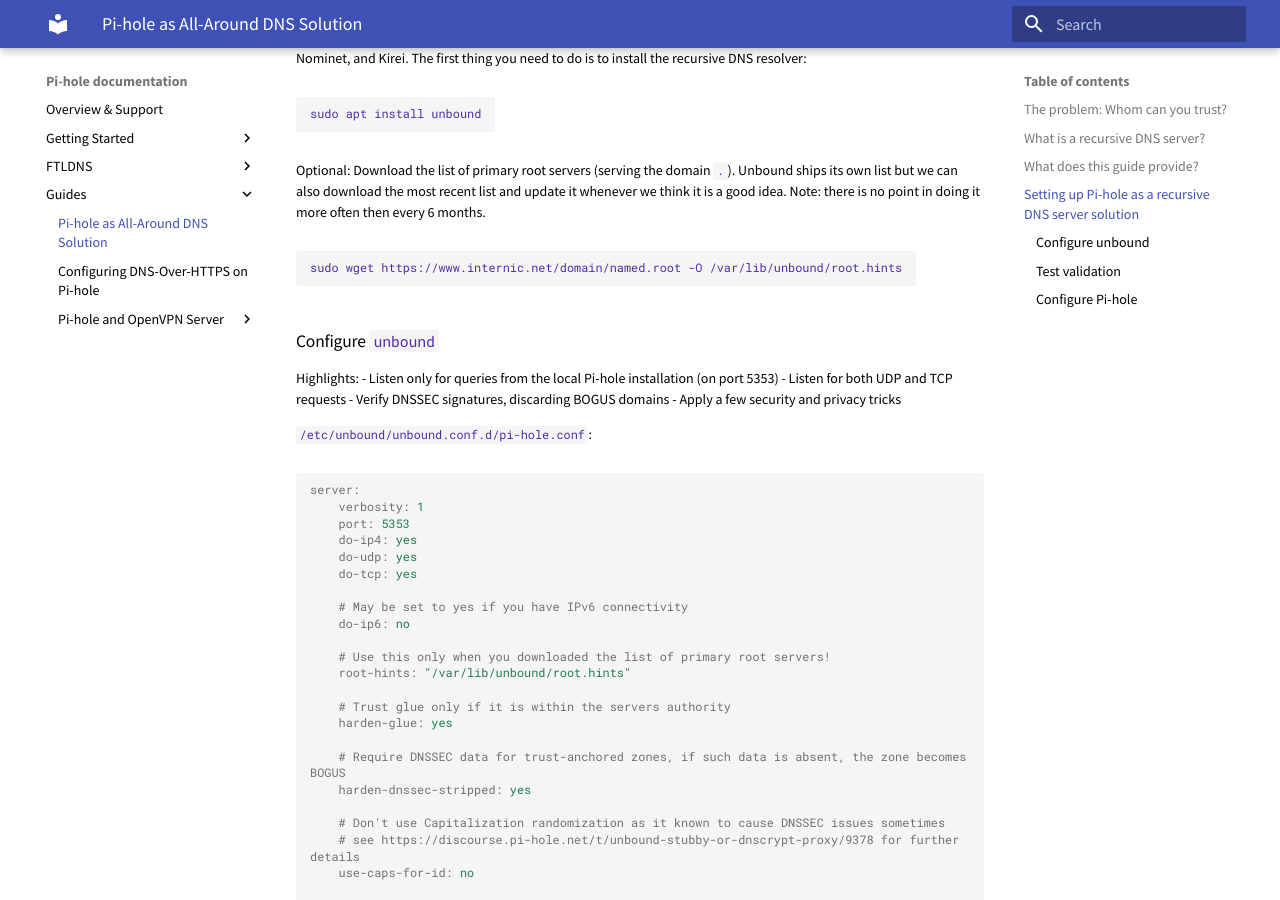
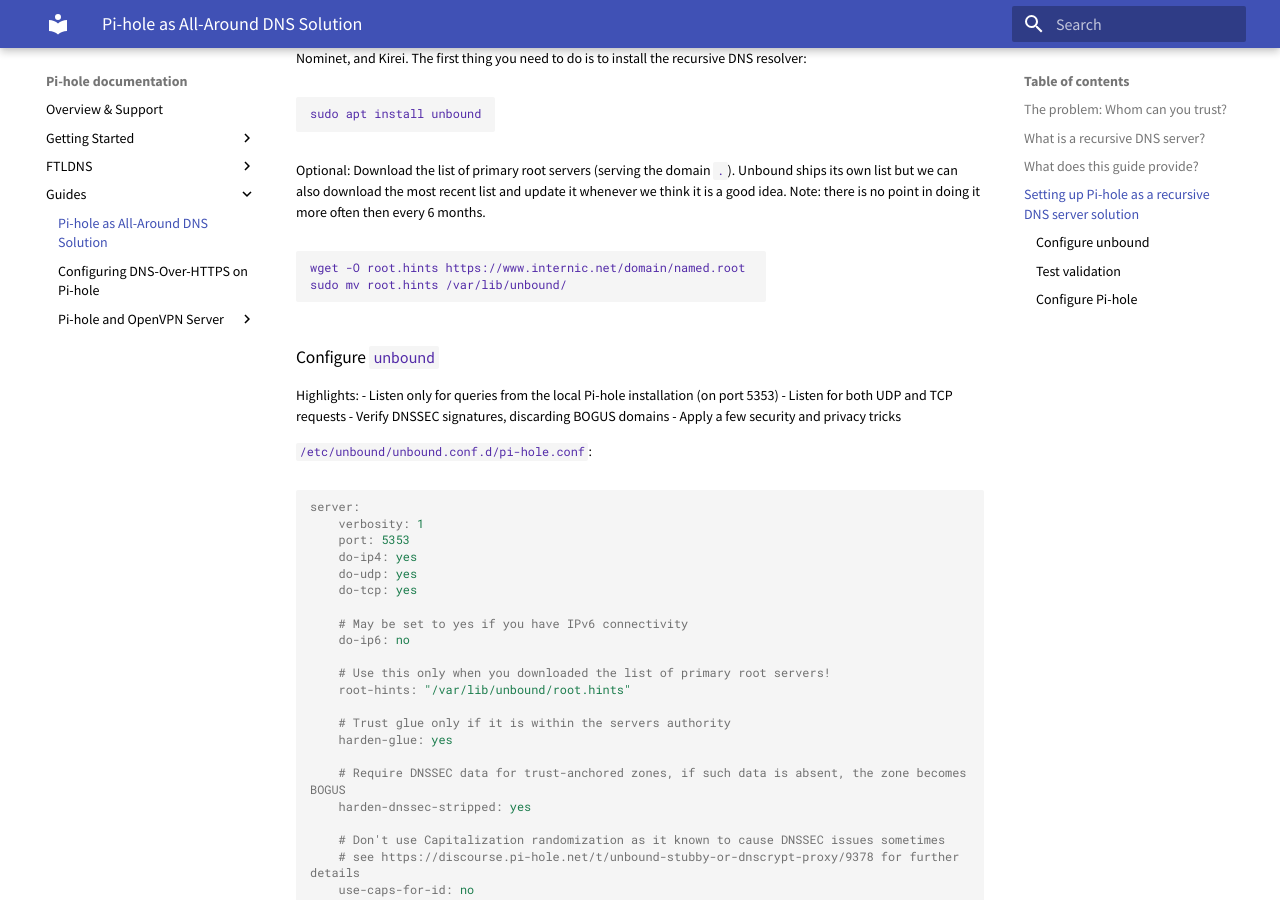
Before and after one commit to pi-hole/docs, an MkDocs documentation site: the page built from docs/guides/unbound.md, in a window 1280 px wide and 900 px high, scrolled down 1876 px. Built offline with MkDocs 1.6.1 and Material for MkDocs 9.7.7, drawn with Linux system fonts in a browser that asks for light colours; old or Windows-style settings are respelled for this version of MkDocs.

Commit message:
wget as normal then sudo for the mv
Signed-off-by: Sean Booth <sm.booth@shaw.ca>

````diff
--- a/docs/guides/unbound.md
+++ b/docs/guides/unbound.md
@@ -54,7 +54,8 @@
 
 Optional: Download the list of primary root servers (serving the domain `.`). Unbound ships its own list but we can also download the most recent list and update it whenever we think it is a good idea. Note: there is no point in doing it more often then every 6 months.
 ```
-sudo wget https://www.internic.net/domain/named.root -O /var/lib/unbound/root.hints
+wget -O root.hints https://www.internic.net/domain/named.root
+sudo mv root.hints /var/lib/unbound/
 ```
 
 ### Configure `unbound`
````
